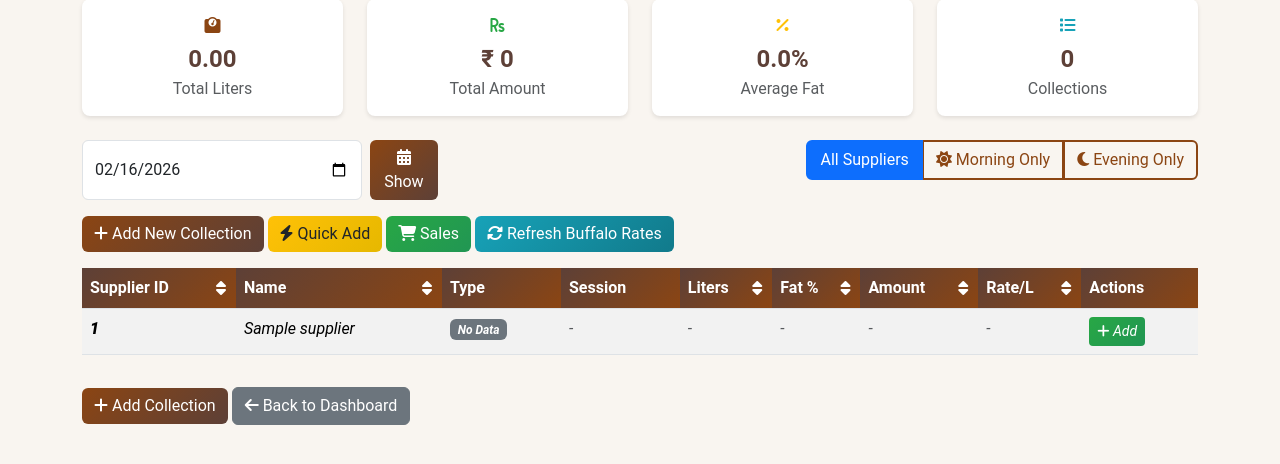
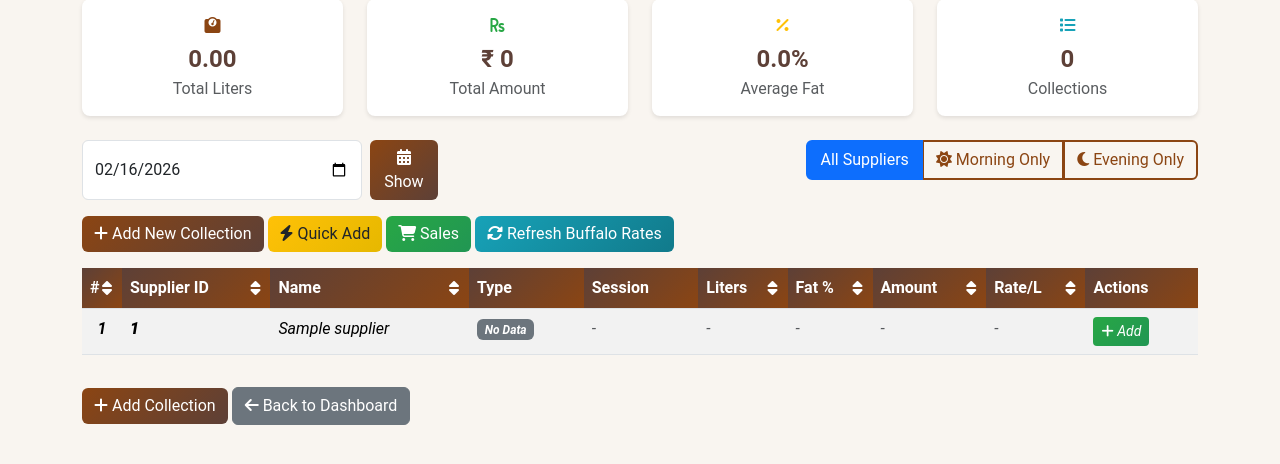
Before and after one commit to kamalakarjana/jkmilkbooth, a Flask app: page /daily in a window 1280 px wide. Shown: the part 67-531 px from the top of the page. Run offline with Flask 3, Linux system fonts and the light colour scheme; a user stored in the database is signed in; tables that the repository leaves empty hold one stand-in row (values such as "Sample post").

Commit message:
commit - 3

```diff
--- a/app.py
+++ b/app.py
@@ -909,6 +909,7 @@ def daily():
     if session_filter != 'all':
         query = query.filter(or_(Collection.session == session_filter, Collection.session == None))
 
+    # Sort by supplier ID (convert to integer for proper numeric sorting)
     results = query.order_by(Supplier.supplier_id).all()
 
     # Process results to show all suppliers
@@ -938,6 +939,9 @@ def daily():
                 'amount': 0,
                 'id': None
             })
+
+    # Sort rows by supplier_id as integer
+    rows = sorted(rows, key=lambda x: int(x['supplier']['supplier_id']) if str(x['supplier']['supplier_id']).isdigit() else 999999)
 
     # Calculate statistics only for actual collections
     actual_collections = Collection.query.filter_by(date=req_date).all()
--- a/templates/daily.html
+++ b/templates/daily.html
@@ -136,6 +136,13 @@
       margin-left: 5px;
       vertical-align: middle;
     }
+
+    /* Row number column */
+    .row-number {
+      font-weight: bold;
+      color: var(--primary);
+      text-align: center;
+    }
   </style>
 </head>
 <body class="p-3">
@@ -229,11 +236,14 @@
     {% endif %}
   </div>
 
-  <!-- Collections Table (No # column) -->
+  <!-- Collections Table (WITH # column) -->
   <div class="table-responsive">
     <table class="table table-hover table-striped" id="daily-collections">
       <thead>
         <tr>
+          <th class="sortable-header" onclick="sortTable('index', 'number')">
+            # <i class="fas fa-sort sort-icon"></i>
+          </th>
           <th class="sortable-header" onclick="sortTable('supplier-id', 'smart-numeric')">
             Supplier ID <i class="fas fa-sort sort-icon"></i>
           </th>
@@ -261,7 +271,11 @@
       </thead>
       <tbody id="table-body">
         {% for r in rows %}
+        {% set index = loop.index %}
         <tr class="{% if not r.id %}no-collection{% endif %}">
+          <td class="row-number" data-sort-value="{{ index }}" data-sort-type="number">
+            {{ index }}
+          </td>
           <td class="supplier-id" data-supplier-id="{{ r.supplier.supplier_id }}" data-sort-type="smart-numeric">
             <strong>{{ r.supplier.supplier_id }}</strong>
           </td>
@@ -347,7 +361,7 @@
         </tr>
         {% else %}
         <tr>
-          <td colspan="{% if current_user.role in ['admin', 'employee'] %}9{% else %}7{% endif %}" class="text-center py-4">
+          <td colspan="{% if current_user.role in ['admin', 'employee'] %}10{% else %}8{% endif %}" class="text-center py-4">
             <div class="text-muted">
               <i class="fas fa-inbox fa-2x mb-3"></i>
               <p>No suppliers found</p>
@@ -429,8 +443,74 @@ document.addEventListener('DOMContentLoaded', function() {
         document.documentElement.style.setProperty('--accent', accent);
     }
 
-    // Original JavaScript functions here...
-    // [Keep all your existing JavaScript code]
+    // Sorting function for the table
+    function sortTable(column, type) {
+        const table = document.getElementById('daily-collections');
+        const tbody = document.getElementById('table-body');
+        const rows = Array.from(tbody.getElementsByTagName('tr'));
+
+        // Determine column index based on column type and user role
+        let colIndex = 0;
+        switch(column) {
+            case 'index': colIndex = 0; break;
+            case 'supplier-id': colIndex = 1; break;
+            case 'supplier-name': colIndex = 2; break;
+            case 'liters': colIndex = 5; break;
+            case 'fat': colIndex = 6; break;
+            case 'amount': colIndex = 7; break;
+            case 'rate': colIndex = 8; break;
+        }
+
+        // Sort rows
+        rows.sort((a, b) => {
+            let aValue = a.cells[colIndex].getAttribute('data-sort-value') ||
+                        a.cells[colIndex].textContent.trim();
+            let bValue = b.cells[colIndex].getAttribute('data-sort-value') ||
+                        b.cells[colIndex].textContent.trim();
+
+            // Handle smart-numeric sorting for supplier IDs
+            if (type === 'smart-numeric') {
+                const aNum = parseFloat(aValue) || 0;
+                const bNum = parseFloat(bValue) || 0;
+                return aNum - bNum;
+            }
+
+            // Handle number sorting
+            if (type === 'number') {
+                const aNum = parseFloat(aValue) || 0;
+                const bNum = parseFloat(bValue) || 0;
+                return aNum - bNum;
+            }
+
+            // Handle text sorting
+            return aValue.localeCompare(bValue);
+        });
+
+        // Clear and re-add sorted rows
+        while (tbody.firstChild) {
+            tbody.removeChild(tbody.firstChild);
+        }
+
+        rows.forEach(row => {
+            tbody.appendChild(row);
+
+            // Update row numbers after sorting
+            const indexCells = tbody.querySelectorAll('.row-number');
+            indexCells.forEach((cell, idx) => {
+                cell.textContent = idx + 1;
+                cell.setAttribute('data-sort-value', idx + 1);
+            });
+        });
+    }
+
+    // Make sortable headers clickable
+    document.querySelectorAll('.sortable-header').forEach(header => {
+        header.addEventListener('click', function() {
+            const column = this.getAttribute('onclick').match(/sortTable\('([^']+)'/)[1];
+            const type = this.getAttribute('onclick').match(/'([^']+)'\)/)[1];
+            sortTable(column, type);
+        });
+    });
 });
 
 function adjustColor(color, percent) {
```
